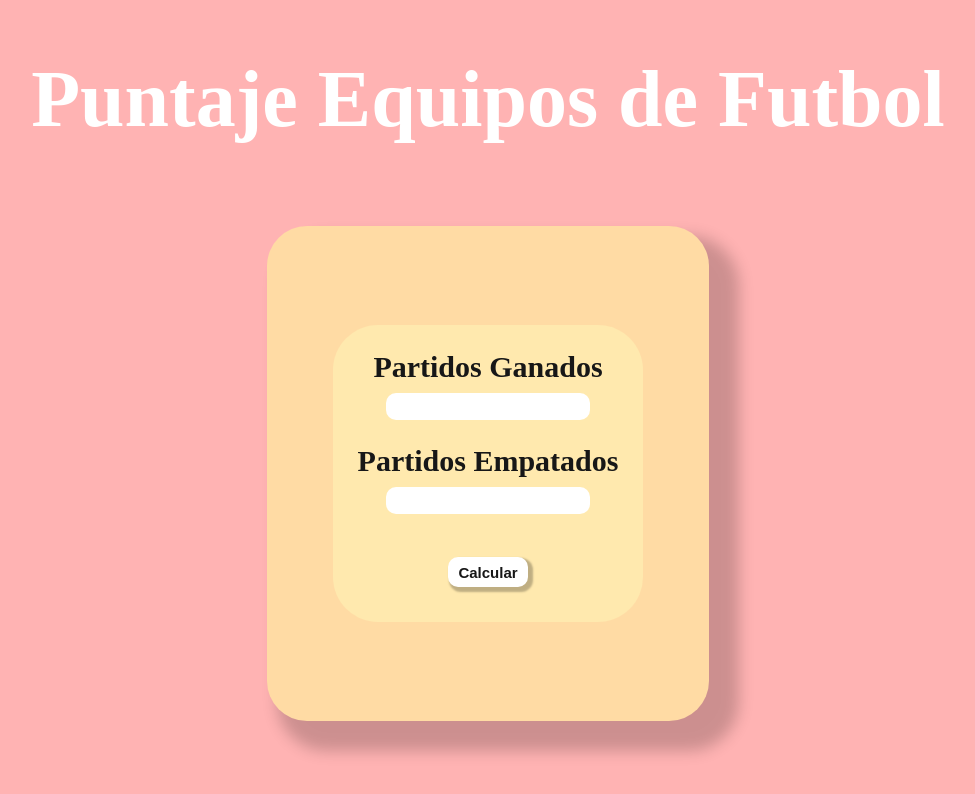
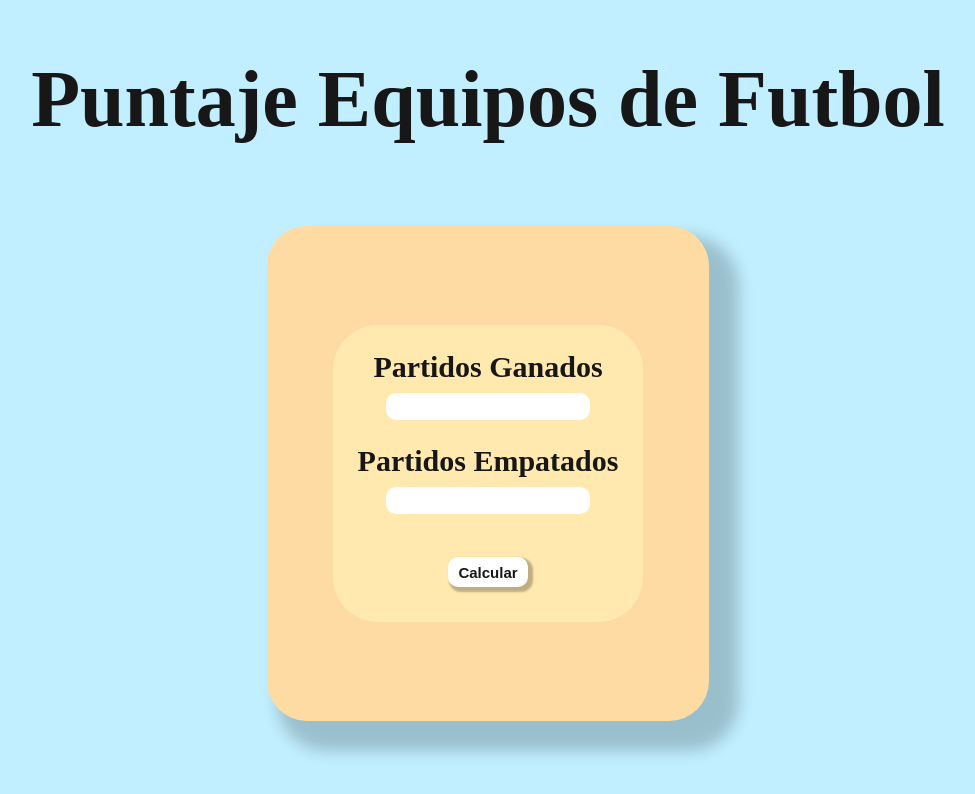
Before and after one commit to EV3THlm/ProyectosHTML, a plain HTML site: page P2-PuntajeEquiposFutbol/index.html in a window 1280 px wide. Shown: the whole page, without its empty margins (152-1127 px from the left). Drawn offline with Linux system fonts and the light colour scheme.

Commit message:
Update style.css
Change color body and .primerCajita

```diff
--- a/P2-PuntajeEquiposFutbol/style.css
+++ b/P2-PuntajeEquiposFutbol/style.css
@@ -1,13 +1,14 @@
 body{
     /* background-color: #DEF5E5; */
-    background-color: #FFB3B3;
+    /* background-color: #FFB3B3; */
+    background-color: #C1EFFF;
     font-family: 'Times New Roman', Times, serif;
 }
 
 .encabezado{
     text-align: center;
     /* color: #171717; */
-    color: #fff;
+    color: #171717;
     font-size: 40px;
     font-weight: 900;
 }
@@ -15,7 +16,8 @@ body{
 .primeraCajita{
     display: flex;
     /* background-color: #DEF5E5; */
-    background-color: #FFB3B3;
+    /* background-color: #FFB3B3; */
+    background-color: #C1EFFF;
     justify-content: center;
     align-items: center;
     height: 550px;
```
